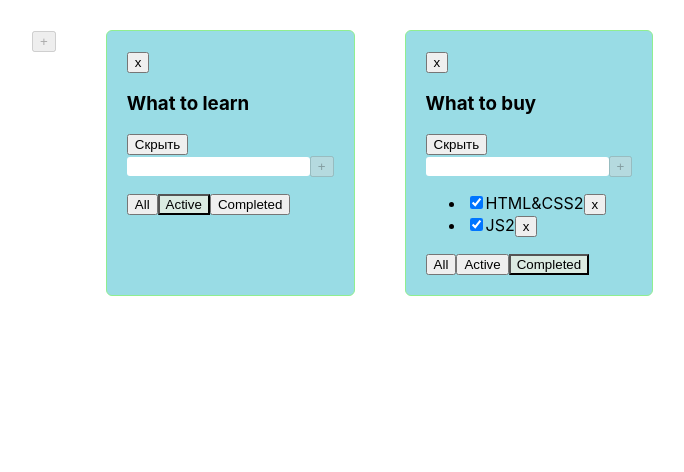
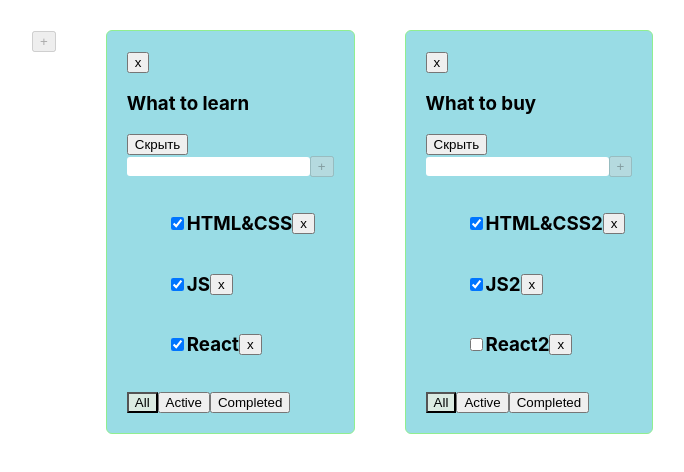
Before and after one commit to Gvatari/TodoList, a React (Create React App) app: page / in a window 1280 px wide. Shown: the top 472 px of the page, without its empty margins (181-865 px from the left). Built offline with nearby package versions, Linux system fonts and the light colour scheme.

Commit message:
edit title task and edit name title todolists

```diff
--- a/src/App.tsx
+++ b/src/App.tsx
@@ -44,8 +44,8 @@ const App = () => {
     })
 
     let [todoLists, setTodoList] = useState<Array<TodoListsType>>([
-        { id: todoList1, title: 'What to learn', filter: 'Active' },
-        { id: todoList2, title: 'What to buy', filter: 'Completed' }
+        { id: todoList1, title: 'What to learn', filter: 'All' },
+        { id: todoList2, title: 'What to buy', filter: 'All' }
     ])
 
     const removeTodoList = (todoListId: string) => {
@@ -56,6 +56,14 @@ const App = () => {
         let newTodoList:TodoListsType = {id: v1(), title: valueInput, filter: 'All'}
         setTodoList([newTodoList, ...todoLists])
         setTasks({...tasks, [newTodoList.id]:[]})
+    }
+
+    const changeTodoTitle = (todoListId: string, title: string) => {
+        setTodoList(todoLists.map(t => t.id === todoListId ? {...t, title} : t))
+    }
+
+    const changeTaskName = (todoListId: string, taskId: string, name: string) => {
+        setTasks({...tasks, [todoListId]: tasks[todoListId].map(t => t.id === taskId ? {...t, name} : t)})
     }
 
     return (
@@ -74,6 +82,8 @@ const App = () => {
                         changeTaskStatus={changeTaskStatus}
                         filteredTasks={tl.filter}
                         removeTodoList={removeTodoList}
+                        changeTodoTitle={changeTodoTitle}
+                        changeTaskName={changeTaskName}
                     />
                 })
             }
--- a/src/Todolist.tsx
+++ b/src/Todolist.tsx
@@ -29,6 +29,8 @@ type PropsTypeTodolist = {
     changeTaskStatus: (todoListId: string, id: string, isDone: boolean) => void
     filteredTasks: filteredTasksType
     removeTodoList: (todoListId: string) => void
+    changeTodoTitle: (todoListId: string, title: string) => void
+    changeTaskName: (todoListId: string, taskId: string, name: string) => void
 }
 
 export const Todolist: FC<PropsTypeTodolist> = (
@@ -41,8 +43,10 @@ export const Todolist: FC<PropsTypeTodolist> = (
         changeFilterTasks,
         changeTaskStatus,
         filteredTasks,
-        removeTodoList
-     }) => {
+        removeTodoList,
+        changeTodoTitle,
+        changeTaskName
+    }) => {
 
     const [hideTodoList, setHideTodoList] = useState<boolean>(false)
 
@@ -51,22 +55,26 @@ export const Todolist: FC<PropsTypeTodolist> = (
     const onClickHandlerToggleTodoList = () => toggleTodoList(hideTodoList)
 
     const onClickHandlerRemoveTodoList = () => {
-       removeTodoList(todoListId)
+        removeTodoList(todoListId)
     }
 
     const addTaskWrapper = (valueInput: string) => {
         addTask(todoListId, valueInput);
     }
 
+    const changeValueInput = (title: string) => {
+        changeTodoTitle(todoListId, title)
+    }
+
     return (
         <div className='todoList'>
             <Button onClick={onClickHandlerRemoveTodoList} title="x" />
-            <Title title={title} />
+            <Title title={title} changeValueInput={changeValueInput} />
             <Button onClick={onClickHandlerToggleTodoList} title={`${hideTodoList ? 'Показать' : 'Скрыть'}`} />
             {hideTodoList ? <span>...</span> :
                 <>
                     <AddItem addItem={addTaskWrapper} />
-                    <TasksItems todoListId={todoListId} changeTaskStatus={changeTaskStatus} removeTask={removeTask} filteredTasks={filteredTasks} tasks={tasks} />
+                    <TasksItems todoListId={todoListId} changeTaskName={changeTaskName} changeTaskStatus={changeTaskStatus} removeTask={removeTask} filteredTasks={filteredTasks} tasks={tasks} />
                     <TodoListButtonGroup todoListId={todoListId} filteredTasks={filteredTasks} changeFilterTasks={changeFilterTasks} />
                 </>
             }
--- /dev/null
+++ b/src/components/TaskItems.module.css
@@ -0,0 +1,4 @@
+.taskBlock {
+    display: flex;
+    align-items: center;
+}
--- a/src/components/TasksItems.tsx
+++ b/src/components/TasksItems.tsx
@@ -2,6 +2,8 @@ import { ChangeEvent, FC } from 'react';
 import { TasksType, filteredTasksType } from '../Todolist';
 import { Button } from './Button';
 import { v1 } from 'uuid';
+import { Title } from './Title';
+import s from './TaskItems.module.css'
 
 type PropsTypeTasksItems = {
     todoListId: string
@@ -9,9 +11,10 @@ type PropsTypeTasksItems = {
     removeTask: (todoListId: string, id: string) => void
     changeTaskStatus: (todoListId: string, id: string, isDone: boolean) => void
     filteredTasks: filteredTasksType
+    changeTaskName: (todoListId: string, taskId: string, name: string) => void
 }
 
-export const TasksItems: FC<PropsTypeTasksItems> = ({ todoListId, tasks, removeTask, changeTaskStatus, filteredTasks }) => {
+export const TasksItems: FC<PropsTypeTasksItems> = ({ todoListId, tasks, removeTask, changeTaskStatus, filteredTasks, changeTaskName }) => {
 
     const removeTaskHandler = (id: string) => () => removeTask(todoListId, id)
 
@@ -34,15 +37,19 @@ export const TasksItems: FC<PropsTypeTasksItems> = ({ todoListId, tasks, removeT
 
     let tasksForTodolist = filterTasks(tasks, filteredTasks);
 
+    const changeValueInputHandler = (taskId: string, name: string) => {
+        changeTaskName(todoListId, taskId, name);
+    };
+
     return (
         <>
             {
                 tasks.length ?
                     <ul>
                         {tasksForTodolist.map(t => {
-                            return <li key={t.id}>
+                            return <li key={t.id} className={s.taskBlock}>
                                 <input id={v1()} type="checkbox" onChange={(e) => changeTaskStatusHandler(todoListId, t.id, e)} checked={t.isDone} />
-                                <span>{t.name}</span>
+                                <Title title={t.name} changeValueInput={(name: string) => changeValueInputHandler(t.id, name)} />
                                 <Button onClick={removeTaskHandler(t.id)} title={'x'} />
                             </li>
                         })}
--- a/src/components/Title.tsx
+++ b/src/components/Title.tsx
@@ -1,13 +1,35 @@
-import { FC } from 'react';
+import { ChangeEvent, FC, useState } from 'react';
 
 type PropsTypeTitle = {
     title: string
+    changeValueInput: (title: string) => void
 }
 
-export const Title: FC<PropsTypeTitle> = ({title}) => {
+export const Title: FC<PropsTypeTitle> = ({ title, changeValueInput }) => {
+    const [editingTitle, setEditingTitle] = useState(false)
+    const [valueInput, setValueInput] = useState(title)
+
+    const changedTitle = () => {
+        setEditingTitle(!editingTitle)
+    }
+
+    const onChangeHandler = (e: ChangeEvent<HTMLInputElement>) => {
+        setValueInput(e.currentTarget.value)
+    }
+
+    const onBlueHandler = () => {
+        changeValueInput(valueInput)
+        setEditingTitle(!editingTitle)
+    }
+
     return (
         <h3>
-            {title}
+            {
+                !editingTitle ?
+                    <span onDoubleClick={changedTitle}>{title}</span> :
+                    <input autoFocus onBlur={onBlueHandler} onChange={onChangeHandler} type="text" value={valueInput} />
+            }
+
         </h3>
     );
 };
```
